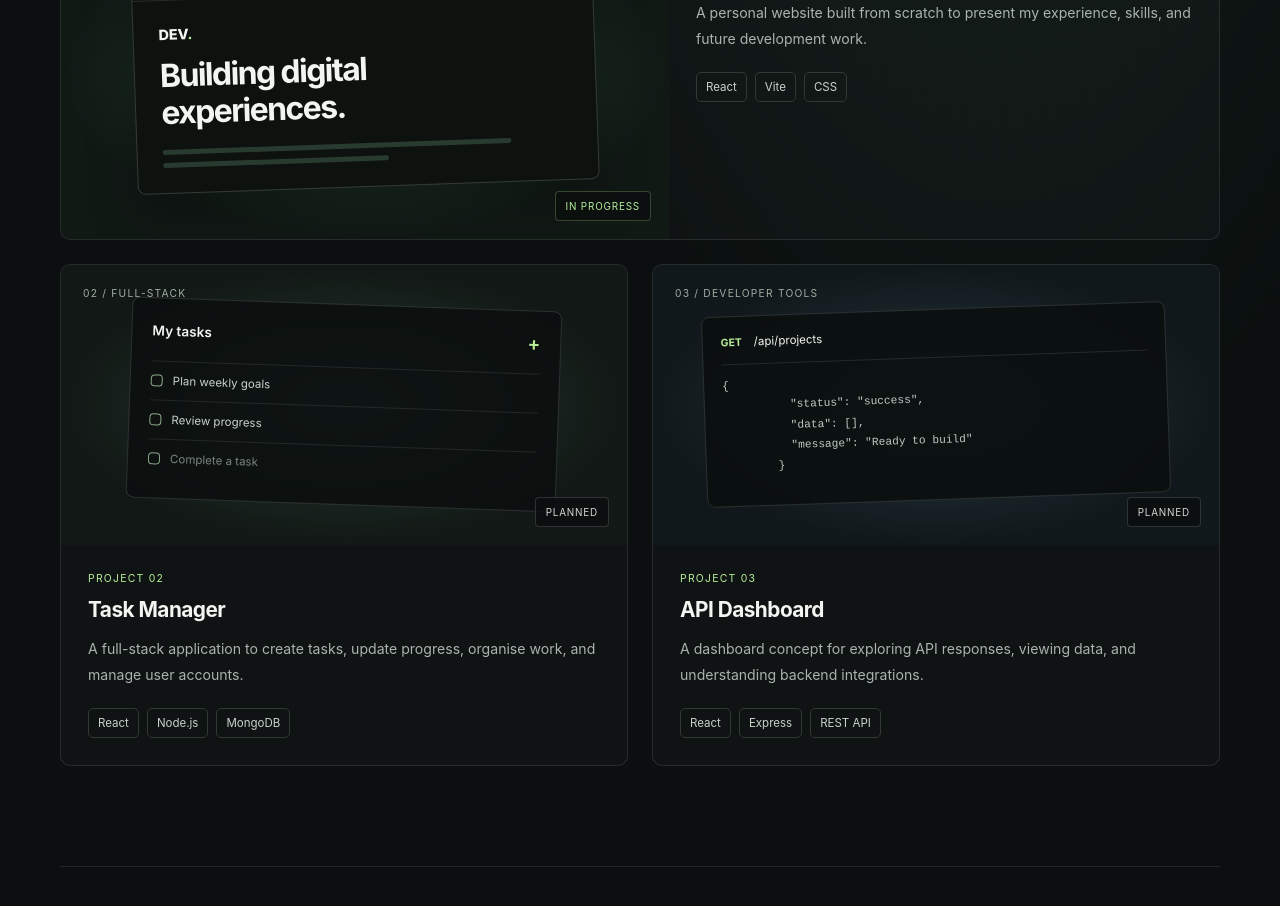
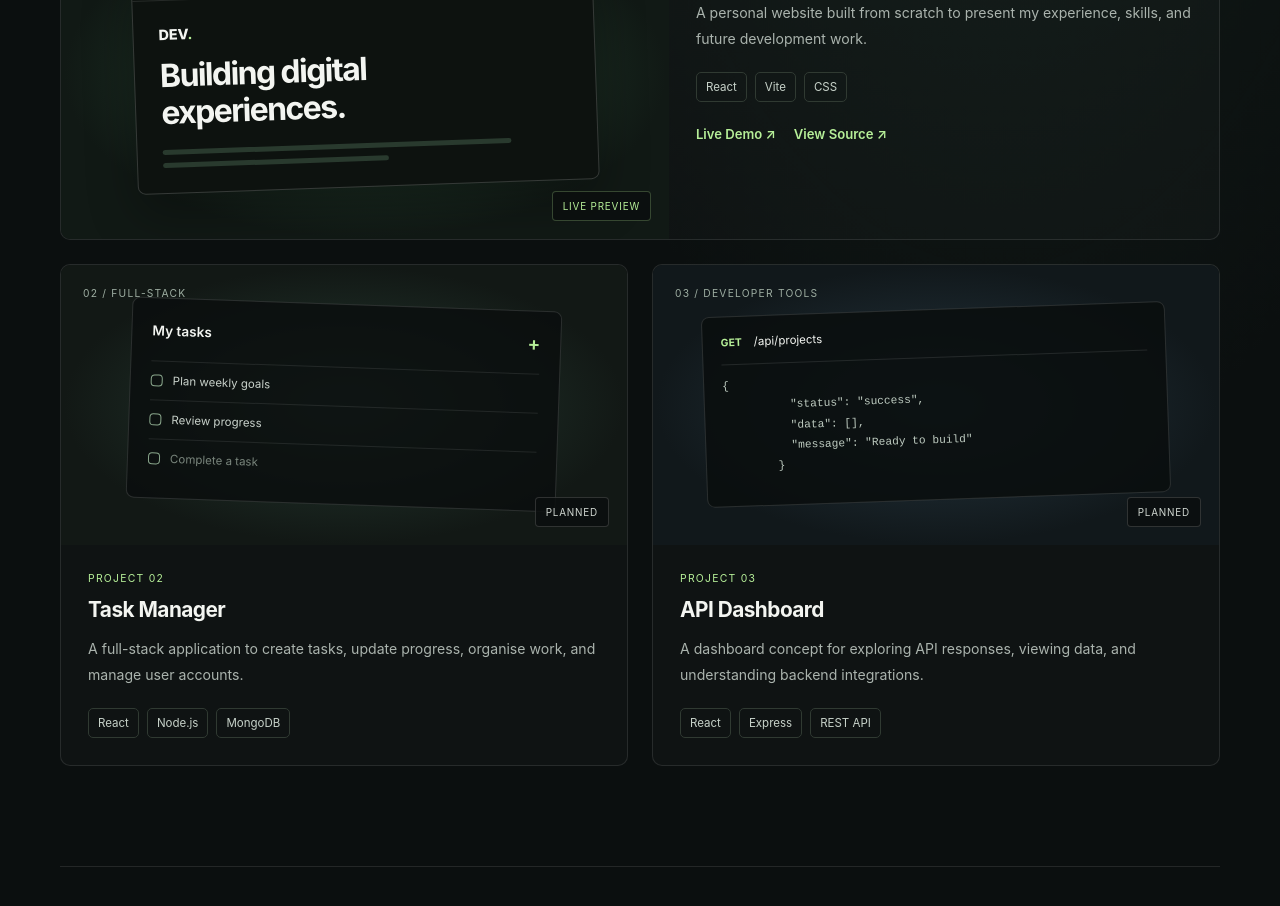
Before and after one commit to amir25121995/developer-portfolio, a React (Vite) app: page / in a window 1280 px wide. Shown: the part 2120-3026 px from the top of the page. Built offline with nearby package versions, Linux system fonts and the light colour scheme.

Commit message:
Add portfolio project links

```diff
--- a/src/App.css
+++ b/src/App.css
@@ -972,3 +972,22 @@
     text-align: left;
   }
 }
+
+.project-links {
+  display: flex;
+  flex-wrap: wrap;
+  gap: 18px;
+  margin-top: 24px;
+}
+
+.project-links a {
+  color: #b6ef98;
+  font-size: 0.82rem;
+  font-weight: 600;
+  text-decoration: none;
+  transition: color 0.2s ease;
+}
+
+.project-links a:hover {
+  color: #d0ffb8;
+}
--- a/src/App.jsx
+++ b/src/App.jsx
@@ -218,7 +218,7 @@ function App() {
           </div>
         </div>
 
-        <span className="project-status">IN PROGRESS</span>
+        <span className="project-status">LIVE PREVIEW</span>
       </div>
 
       <div className="project-details">
@@ -234,6 +234,23 @@ function App() {
           <span>Vite</span>
           <span>CSS</span>
         </div>
+        <div className="project-links">
+        <a
+          href="https://developer-portfolio-plum-six.vercel.app"
+          target="_blank"
+          rel="noreferrer"
+        >
+          Live Demo ↗
+        </a>
+
+        <a
+          href="https://github.com/amir25121995/developer-portfolio"
+          target="_blank"
+          rel="noreferrer"
+        >
+          View Source ↗
+        </a>
+      </div>
       </div>
     </article>
 
```
